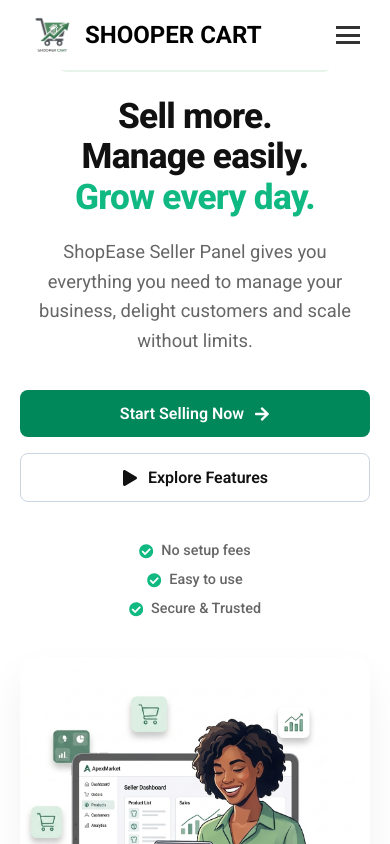
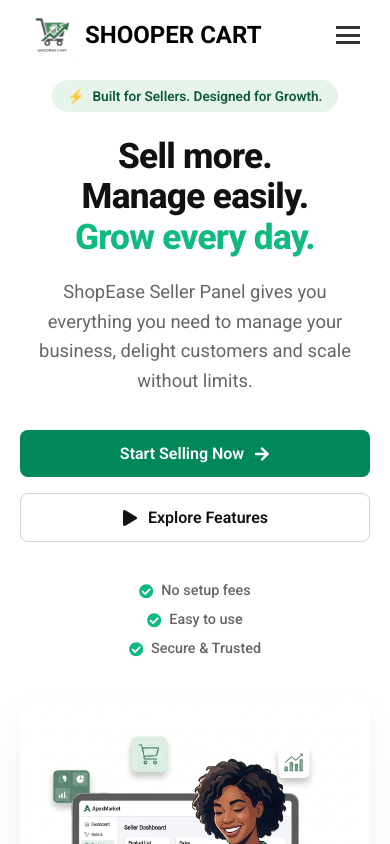
Before and after one commit to nitishkumar085/shoppercart, a React (Vite) app in the folder seller/: page / in a window 390 px wide. Shown: the top 844 px of the page. Built offline with nearby package versions, Linux system fonts and the light colour scheme.

Commit message:
routing is added

```diff
--- a/seller/src/pages/home/home.module.css
+++ b/seller/src/pages/home/home.module.css
@@ -438,7 +438,7 @@
 
 /* Mobile Screen Sizes (Under 600px) */
 @media (max-width: 600px) {
-  .heroSection { padding: 40px 20px; }
+  .heroSection { padding: 80px 20px 40px 20px }
   .featuresSection, .testimonialsSection { padding: 60px 20px; }
 
   .heroTitle { font-size: 2.2rem; }
```
